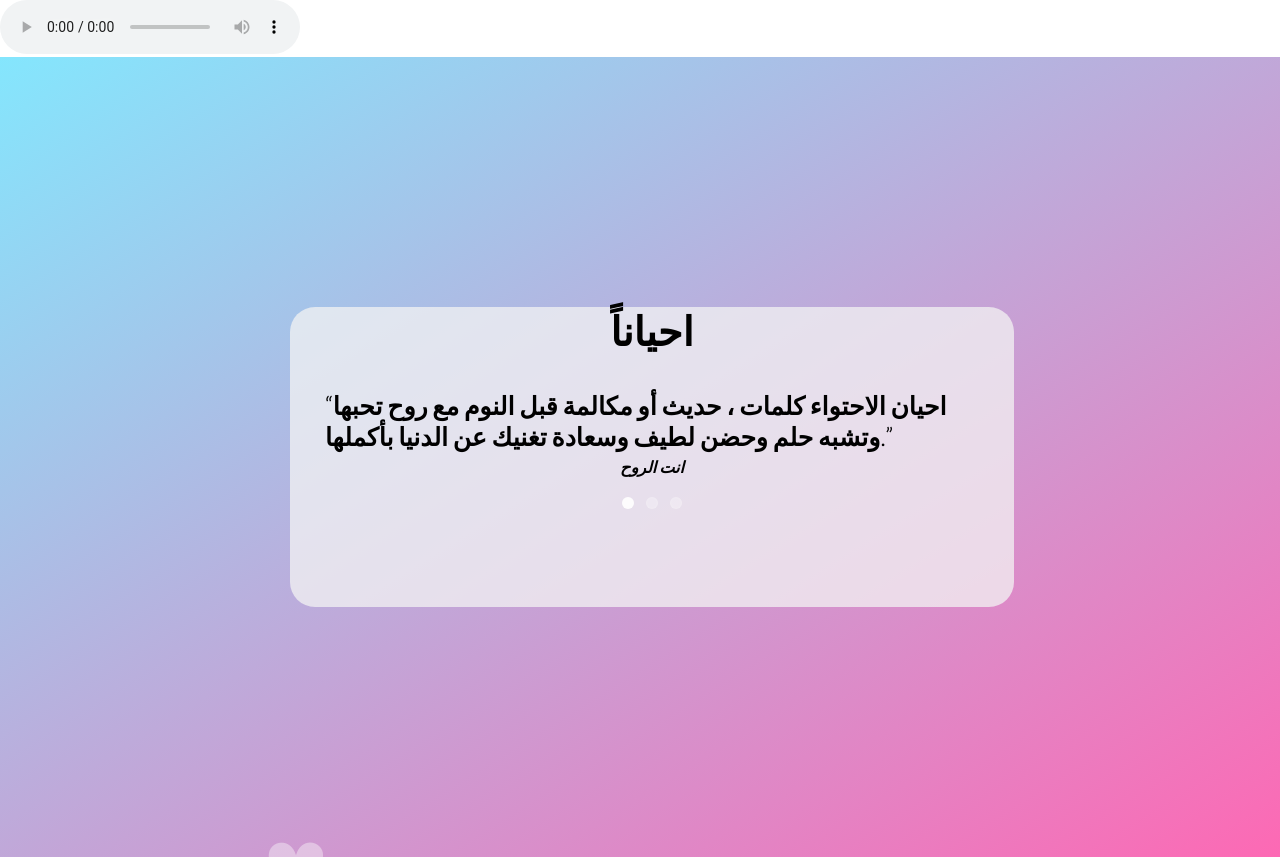
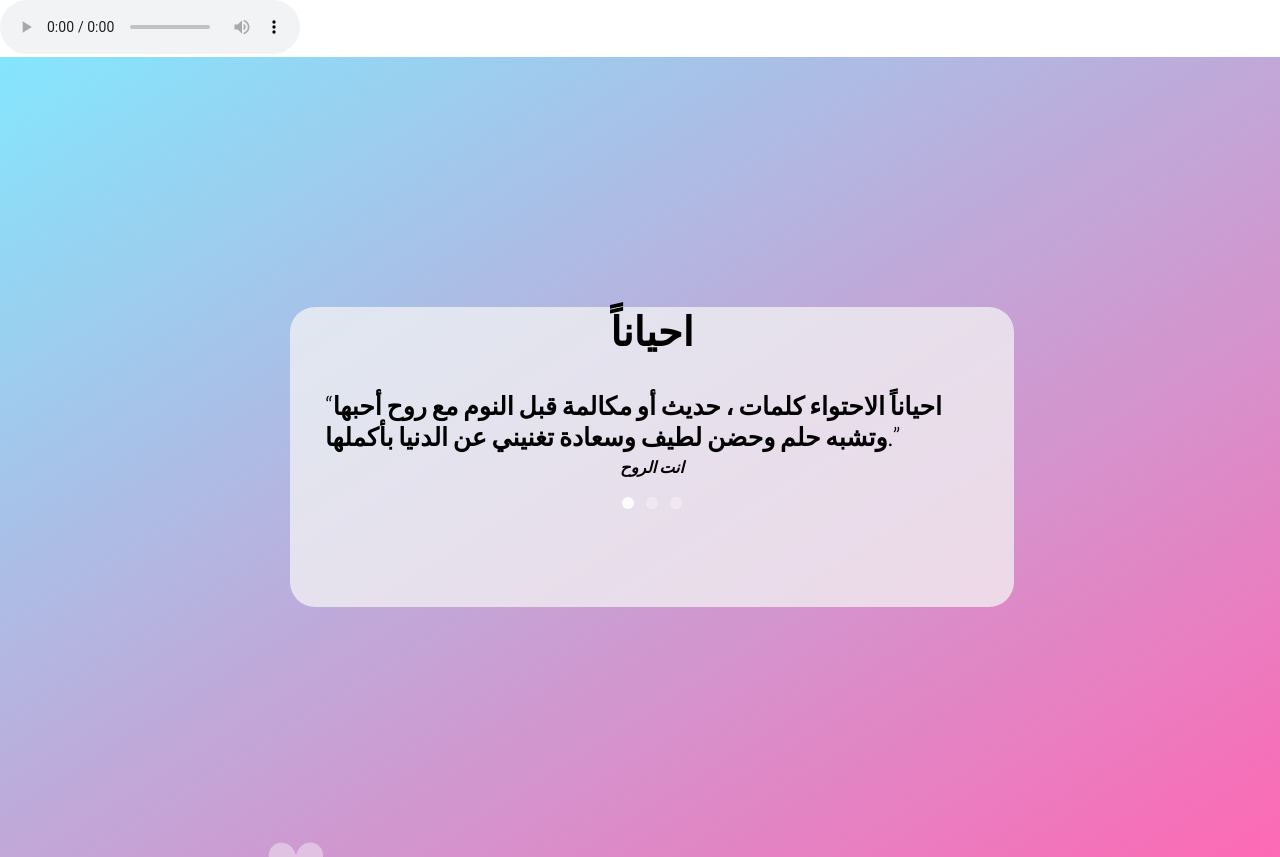
Before and after one commit to EmanElattar26/Birthday, a plain HTML site: page index.html in a window 1280 px wide. Drawn offline with Linux system fonts and the light colour scheme.

Commit message:
Update index.html

```diff
--- a/index.html
+++ b/index.html
@@ -25,7 +25,7 @@
 									<li >
 										<blockquote >
 											<p>
-												“احيان الاحتواء كلمات ، حديث أو مكالمة قبل النوم مع روح تحبها وتشبه حلم وحضن لطيف وسعادة تغنيك عن الدنيا بأكملها.”
+												“احياناً الاحتواء كلمات ، حديث أو مكالمة قبل النوم مع روح أحبها وتشبه حلم وحضن لطيف وسعادة تغنيني عن الدنيا بأكملها.”
 											</p>
 											<cite>انت الروح</cite>
 										</blockquote>
```
